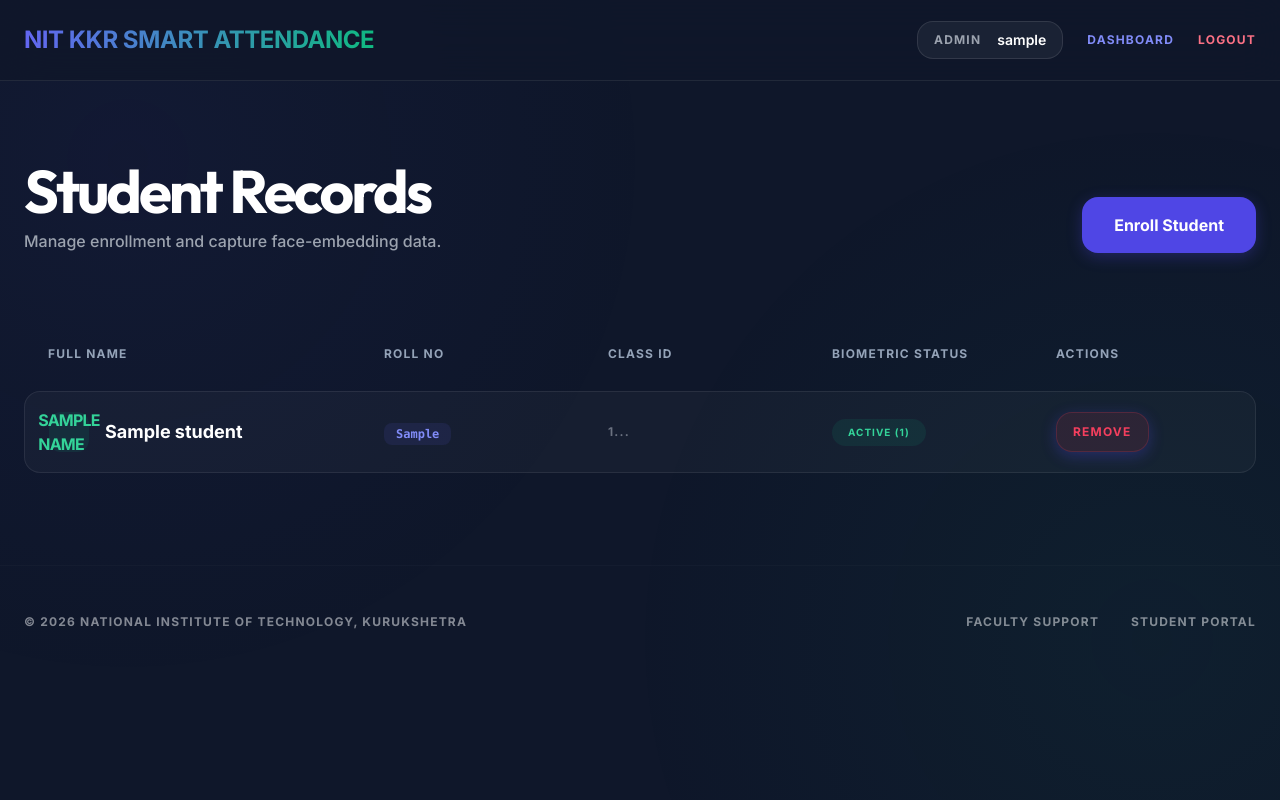
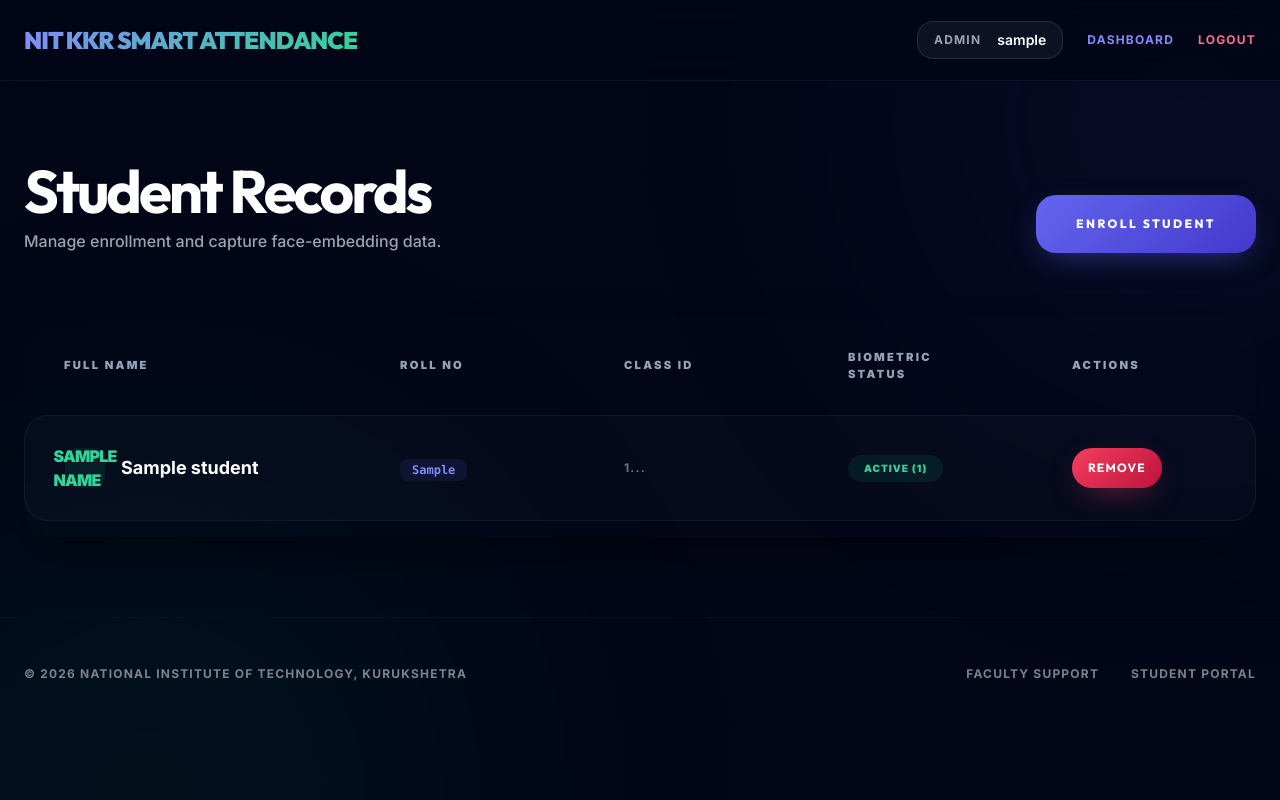
Before and after one commit to RajKumar8814/NIT_KKR_ATTENDANCE_SYSTEM, a Flask app: page /admin/students in a window 1280 px wide. Run offline with Flask 3, Linux system fonts and the light colour scheme; the visitor is signed in with stand-in values (Sample User, id 1); a database or web service that is not in the repository returns one stand-in record (values such as "Sample title"); some libraries are stand-ins or nearby versions.

Commit message:
feat: vibrant neon UI upgrade and robust enrollment fix

```diff
--- a/routes/admin.py
+++ b/routes/admin.py
@@ -163,12 +163,13 @@ def manage_students():
         for i, file in enumerate(photos[:5]):
             if file and file.filename != '':
                 image_bytes = file.read()
+                print(f"DEBUG: Photo {i+1} received. Size: {len(image_bytes)} bytes.")
                 try:
                     # ML Extraction (InsightFace SCRFD)
                     encs = extract_face_encodings(image_bytes)
                     if encs:
                         encodings.append(encs[0])
-                        print(f"DEBUG: Photo {i+1} - Face detected and encoded.")
+                        print(f"DEBUG: Photo {i+1} - Face detected and encoded. (Current Total: {len(encodings)})")
 
                         # Cloudinary Proof Storage
                         try:
--- a/static/css/style.css
+++ b/static/css/style.css
@@ -1,16 +1,16 @@
-@import url('https://fonts.googleapis.com/css2?family=Inter:wght@300;400;500;600;700&family=Outfit:wght@500;600;700;800;900&display=swap');
+@import url('https://fonts.googleapis.com/css2?family=Inter:wght@300;400;500;600;700;800;900&family=Outfit:wght@500;600;700;800;900&display=swap');
 
 :root {
-    --primary: #4f46e5;
-    --primary-hover: #4338ca;
-    --bg-dark: #0f172a;
-    --bg-card: rgba(255, 255, 255, 0.03);
-    --border-card: rgba(255, 255, 255, 0.08);
+    --bg-dark: #020617; /* Slate 950 */
+    --card-bg: rgba(15, 23, 42, 0.7); /* Slate 900 w/ alpha */
+    --accent-primary: #6366f1; /* Electric Indigo */
+    --accent-secondary: #0ea5e9; /* Sky Blue */
+    --accent-success: #10b981; /* Neon Emerald */
+    --accent-danger: #f43f5e; /* Luminous Rose */
     --text-main: #f8fafc;
-    --text-muted: #94a3b8;
-    --success: #10b981;
-    --error: #f43f5e;
-    --warning: #f59e0b;
+    --text-dim: #94a3b8;
+    --font-heading: 'Outfit', sans-serif;
+    --font-body: 'Inter', sans-serif;
 }
 
 * {
@@ -21,148 +21,213 @@
 
 body {
     background-color: var(--bg-dark);
+    font-family: var(--font-body);
     color: var(--text-main);
-    font-family: 'Inter', sans-serif;
     min-height: 100vh;
     overflow-x: hidden;
+    position: relative;
+    line-height: 1.5;
 }
 
-h1, h2, h3, h4, font-bold {
-    font-family: 'Outfit', sans-serif;
+/* Vibrant Background Blobs */
+body::before, body::after {
+    content: '';
+    position: fixed;
+    width: 800px;
+    height: 800px;
+    border-radius: 50%;
+    filter: blur(140px);
+    z-index: -1;
+    opacity: 0.12;
+    pointer-events: none;
+    animation: blobFloat 20s infinite alternate cubic-bezier(0.45, 0, 0.55, 1);
 }
 
-/* Premium Glassmorphism Background */
-.glass-overlay {
-    position: fixed;
-    top: 0;
-    left: 0;
-    width: 100%;
-    height: 100%;
-    background: radial-gradient(circle at 10% 20%, rgba(79, 70, 229, 0.05) 0%, transparent 40%),
-                radial-gradient(circle at 90% 80%, rgba(16, 185, 129, 0.05) 0%, transparent 40%);
-    z-index: -1;
+body::before {
+    top: -300px;
+    right: -300px;
+    background: radial-gradient(circle, var(--accent-primary), transparent 70%);
+}
+
+body::after {
+    bottom: -300px;
+    left: -300px;
+    background: radial-gradient(circle, var(--accent-success), transparent 70%);
+    animation-delay: -10s;
+}
+
+@keyframes blobFloat {
+    from { transform: translate(0, 0) scale(1); }
+    to { transform: translate(50px, 100px) scale(1.1); }
+}
+
+h1, h2, h3, h4, .font-heading {
+    font-family: var(--font-heading);
+    letter-spacing: -0.02em;
 }
 
 /* Master Navigation */
 nav {
-    background: rgba(15, 23, 42, 0.8);
-    backdrop-filter: blur(20px);
-    border-bottom: 1px solid var(--border-card);
+    background: rgba(2, 6, 23, 0.8);
+    backdrop-filter: blur(24px);
+    -webkit-backdrop-filter: blur(24px);
+    border-bottom: 1px solid rgba(255, 255, 255, 0.05);
     position: sticky;
     top: 0;
-    z-index: 100;
+    z-index: 1000;
 }
 
 .nav-container {
-    max-w-7xl mx-auto px-6 h-20 flex items-center justify-between;
+    max-width: 1400px;
+    margin: 0 auto;
+    padding: 1.25rem 2rem;
+    display: flex;
+    align-items: center;
+    justify-content: space-between;
 }
 
 .logo-text {
     font-size: 1.5rem;
     font-weight: 900;
-    background: linear-gradient(to right, #6366f1, #10b981);
+    background: linear-gradient(135deg, #818cf8, #34d399);
     -webkit-background-clip: text;
     -webkit-text-fill-color: transparent;
-    letter-spacing: -0.02em;
+    letter-spacing: -0.04em;
+    font-family: var(--font-heading);
 }
 
-/* Card System */
+/* Premium Card System */
 .premium-card {
-    background: var(--bg-card);
-    backdrop-filter: blur(12px);
-    border: 1px solid var(--border-card);
-    border-radius: 24px;
-    padding: 2.5rem;
-    transition: all 0.4s cubic-bezier(0.175, 0.885, 0.32, 1.275);
+    background: var(--card-bg);
+    backdrop-filter: blur(24px);
+    -webkit-backdrop-filter: blur(24px);
+    border: 1px solid rgba(255, 255, 255, 0.08);
+    border-radius: 32px;
+    transition: all 0.5s cubic-bezier(0.23, 1, 0.32, 1);
+    box-shadow: 0 25px 50px -12px rgba(0, 0, 0, 0.5);
+    padding: 3rem;
 }
 
 .premium-card:hover {
-    background: rgba(255, 255, 255, 0.05);
-    border-color: rgba(99, 102, 241, 0.3);
-    transform: translateY(-8px);
-    box-shadow: 0 20px 40px -20px rgba(0, 0, 0, 0.5);
+    border-color: rgba(99, 102, 241, 0.4);
+    transform: translateY(-10px) scale(1.01);
+    box-shadow: 0 40px 80px -20px rgba(0, 0, 0, 0.7);
 }
 
-/* Buttons */
+/* Unified Button System */
 .btn-premium {
-    background: var(--primary);
+    background: linear-gradient(135deg, var(--accent-primary), #4338ca);
     color: white;
-    font-weight: 700;
-    padding: 1rem 2rem;
-    border-radius: 16px;
+    font-family: var(--font-heading);
+    font-weight: 800;
+    font-size: 0.75rem;
+    padding: 1.25rem 2.5rem;
+    border-radius: 20px;
+    text-transform: uppercase;
+    letter-spacing: 0.2em;
+    transition: all 0.4s cubic-bezier(0.23, 1, 0.32, 1);
     border: none;
     cursor: pointer;
-    transition: all 0.2s ease;
     display: inline-flex;
     align-items: center;
     justify-content: center;
-    gap: 0.5rem;
-    box-shadow: 0 4px 15px rgba(79, 70, 229, 0.3);
+    gap: 0.75rem;
+    box-shadow: 0 10px 30px -10px rgba(99, 102, 241, 0.5);
 }
 
 .btn-premium:hover {
-    background: var(--primary-hover);
-    transform: scale(1.02);
-    box-shadow: 0 8px 25px rgba(79, 70, 229, 0.4);
+    transform: translateY(-4px);
+    box-shadow: 0 20px 40px -15px rgba(99, 102, 241, 0.7);
+    filter: brightness(1.2);
 }
 
 .btn-danger {
-    background: rgba(244, 63, 94, 0.1);
-    color: var(--error);
-    border: 1px solid rgba(244, 63, 94, 0.2);
+    background: linear-gradient(135deg, var(--accent-danger), #be123c) !important;
+    box-shadow: 0 10px 30px -10px rgba(244, 63, 94, 0.5) !important;
 }
 
 .btn-danger:hover {
-    background: var(--error);
-    color: white;
+    box-shadow: 0 20px 40px -15px rgba(244, 63, 94, 0.7) !important;
 }
 
-/* Tables */
+/* High Fidelity Tables */
 .premium-table {
     width: 100%;
     border-collapse: separate;
-    border-spacing: 0 0.75rem;
+    border-spacing: 0 1rem;
 }
 
 .premium-table th {
-    padding: 1rem 1.5rem;
+    padding: 1rem 2.5rem;
     text-align: left;
-    color: var(--text-muted);
-    font-size: 0.75rem;
-    font-weight: 800;
+    color: var(--text-dim);
+    font-size: 0.7rem;
+    font-weight: 900;
     text-transform: uppercase;
-    letter-spacing: 0.1em;
+    letter-spacing: 0.2em;
 }
 
 .premium-table tr td {
-    background: var(--bg-card);
-    padding: 1.25rem 1.5rem;
-    border-top: 1px solid var(--border-card);
-    border-bottom: 1px solid var(--border-card);
+    background: rgba(255, 255, 255, 0.02);
+    padding: 2rem 2.5rem;
+    border-top: 1px solid rgba(255, 255, 255, 0.05);
+    border-bottom: 1px solid rgba(255, 255, 255, 0.05);
+    transition: all 0.3s ease;
 }
 
 .premium-table tr td:first-child {
-    border-left: 1px solid var(--border-card);
-    border-radius: 16px 0 0 16px;
+    border-left: 1px solid rgba(255, 255, 255, 0.05);
+    border-radius: 24px 0 0 24px;
 }
 
 .premium-table tr td:last-child {
-    border-right: 1px solid var(--border-card);
-    border-radius: 0 16px 16px 0;
+    border-right: 1px solid rgba(255, 255, 255, 0.05);
+    border-radius: 0 24px 24px 0;
+}
+
+.premium-table tr:hover td {
+    background: rgba(255, 255, 255, 0.05);
+    border-color: rgba(255, 255, 255, 0.1);
+}
+
+/* Interactive Inputs */
+input, select {
+    background: rgba(255, 255, 255, 0.03) !important;
+    border: 1px solid rgba(255, 255, 255, 0.1) !important;
+    color: white !important;
+    transition: all 0.3s ease !important;
+}
+
+input:focus, select:focus {
+    border-color: var(--accent-primary) !important;
+    box-shadow: 0 0 0 4px rgba(99, 102, 241, 0.2) !important;
+    background: rgba(255, 255, 255, 0.06) !important;
+}
+
+/* Modal System - No Overlap */
+.fixed.inset-0 {
+    padding-top: 5rem;
+    padding-bottom: 5rem;
+    overflow-y: auto;
 }
 
 /* Animations */
 @keyframes fadeIn {
-    from { opacity: 0; transform: translateY(20px); }
+    from { opacity: 0; transform: translateY(30px); }
     to { opacity: 1; transform: translateY(0); }
 }
 
 .animate-fade {
-    animation: fadeIn 0.6s ease-out forwards;
+    animation: fadeIn 0.8s cubic-bezier(0.23, 1, 0.32, 1) forwards;
 }
 
-/* Mobile Responsiveness */
-@media (max-width: 768px) {
-    .premium-card { padding: 1.5rem; }
-    .nav-container { flex-direction: column; height: auto; padding: 1rem; }
+/* Utility Blobs */
+.blob {
+    position: absolute;
+    width: 200px;
+    height: 200px;
+    background: var(--accent-primary);
+    filter: blur(80px);
+    opacity: 0.2;
+    z-index: -1;
 }
```
Also changed, not shown: templates/admin/students.html (+30 -22 lines), utils/face.py (+12 -10 lines).
